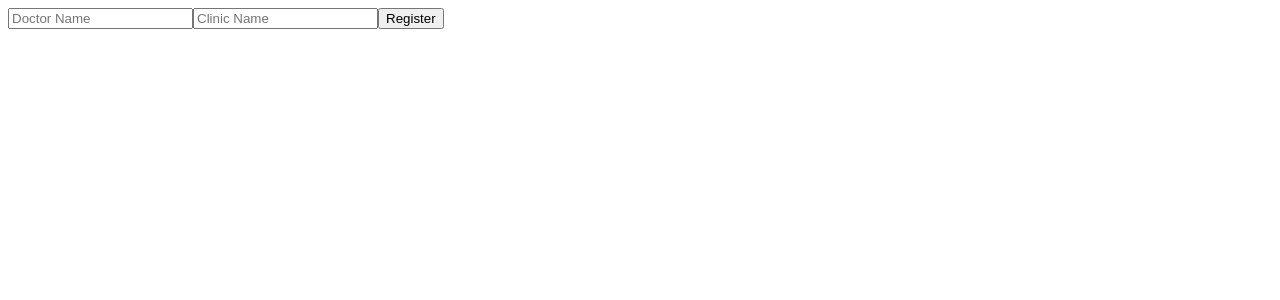
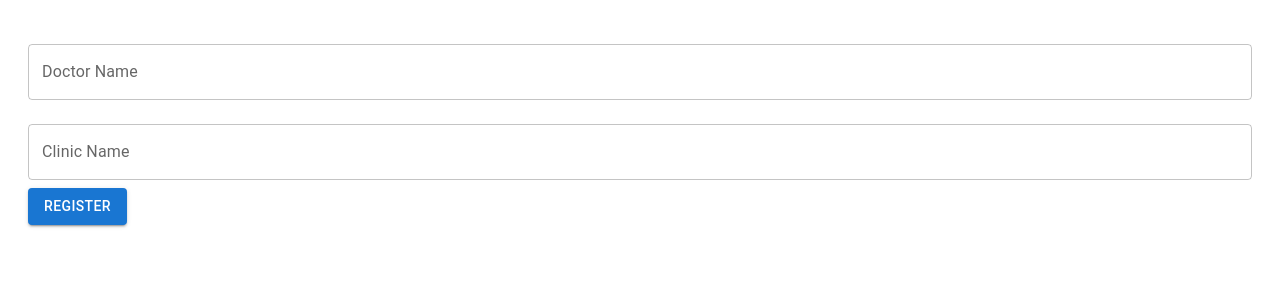
Before and after one commit to atifcssindia/ClinicQMS, a React (Create React App) app in the folder client/: page /doctor in a window 1280 px wide. Shown: the top 300 px of the page. Built offline with nearby package versions, Linux system fonts and the light colour scheme.

Commit message:
beautifying doctor ui

```diff
--- a/client/src/DoctorRegistration.js
+++ b/client/src/DoctorRegistration.js
@@ -1,5 +1,6 @@
 import React, { useState } from 'react';
 import QRCode from 'qrcode.react';
+import { TextField, Button, Card, CardContent, Typography } from '@mui/material';
 
 const DoctorRegistration = () => {
   const [doctorName, setDoctorName] = useState('');
@@ -17,30 +18,45 @@ const DoctorRegistration = () => {
         body: JSON.stringify({ doctor_name: doctorName, clinic_name: clinicName }),
       });
       const data = await response.json();
-      setQrCodeUrl(data.doctor.qr_code_url); // Use the URL from the response
+      setQrCodeUrl(data.doctor.qr_code_url);
     } catch (error) {
       console.error('Registration failed:', error);
     }
   };
 
   return (
-    <div>
-      <form onSubmit={handleRegister}>
-        <input
-          type="text"
+    <div style={{ padding: '20px' }}>
+      <form onSubmit={handleRegister} style={{ marginBottom: '20px' }}>
+        <TextField
+          label="Doctor Name"
+          variant="outlined"
+          fullWidth
+          margin="normal"
           value={doctorName}
           onChange={(e) => setDoctorName(e.target.value)}
-          placeholder="Doctor Name"
         />
-        <input
-          type="text"
+        <TextField
+          label="Clinic Name"
+          variant="outlined"
+          fullWidth
+          margin="normal"
           value={clinicName}
           onChange={(e) => setClinicName(e.target.value)}
-          placeholder="Clinic Name"
         />
-        <button type="submit">Register</button>
+        <Button type="submit" variant="contained" color="primary">
+          Register
+        </Button>
       </form>
-      {qrCodeUrl && <QRCode value={qrCodeUrl} />}
+      {qrCodeUrl && (
+        <Card>
+          <CardContent>
+            <Typography variant="h6" gutterBottom>
+              Your QR Code
+            </Typography>
+            <QRCode value={qrCodeUrl} />
+          </CardContent>
+        </Card>
+      )}
     </div>
   );
 };
```
